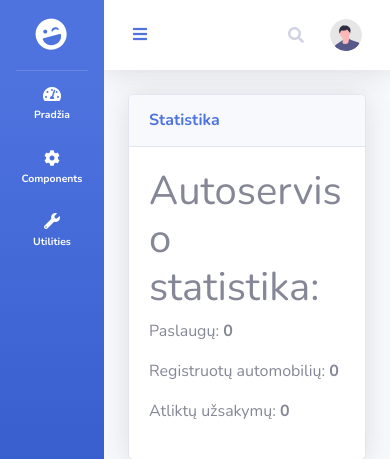
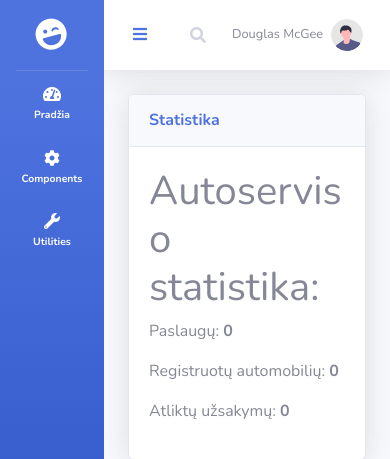
Before and after one commit to DonatasNoreika/autoservice_20260126, a Django app: page / in a window 390 px wide. Shown: the top 459 px of the page. Run offline with Django 5.2, Linux system fonts and the light colour scheme; data that the repository does not hold is empty; some libraries are stand-ins or nearby versions.

Commit message:
4: +perdarytas base.html, kad veiktų meniu - smallfix

```diff
--- a/mysite/autoservice/templates/base.html
+++ b/mysite/autoservice/templates/base.html
@@ -133,7 +133,7 @@
                     <li class="nav-item dropdown no-arrow">
                         <a class="nav-link dropdown-toggle" href="#" id="userDropdown" role="button"
                            data-toggle="dropdown" aria-haspopup="true" aria-expanded="false">
-                            <span class="mr-2 d-none d-lg-inline text-gray-600 small">Douglas McGee</span>
+                            <span class="mr-2 d-none d-inline text-gray-600 small">Douglas McGee</span>
                             <img class="img-profile rounded-circle"
                                  src="{% static 'img/undraw_profile.svg' %}">
                         </a>
@@ -235,13 +235,6 @@
 <!-- Custom scripts for all pages-->
 <script src="{% static 'js/sb-admin-2.min.js' %}"></script>
 
-<!-- Page level plugins -->
-<script src="{% static 'vendor/chart.js/Chart.min.js' %}"></script>
-
-<!-- Page level custom scripts -->
-<script src="{% static 'js/demo/chart-area-demo.js' %}"></script>
-<script src="{% static 'js/demo/chart-pie-demo.js' %}"></script>
-
 </body>
 
 </html>
```
